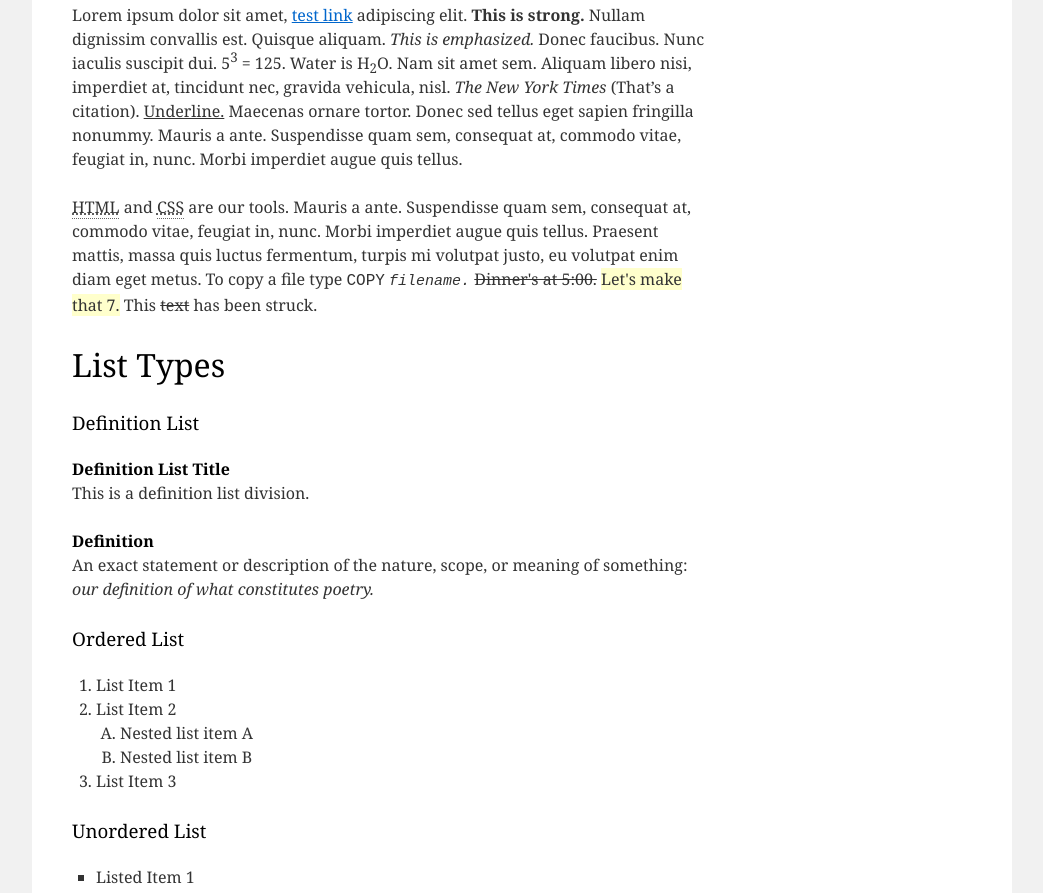
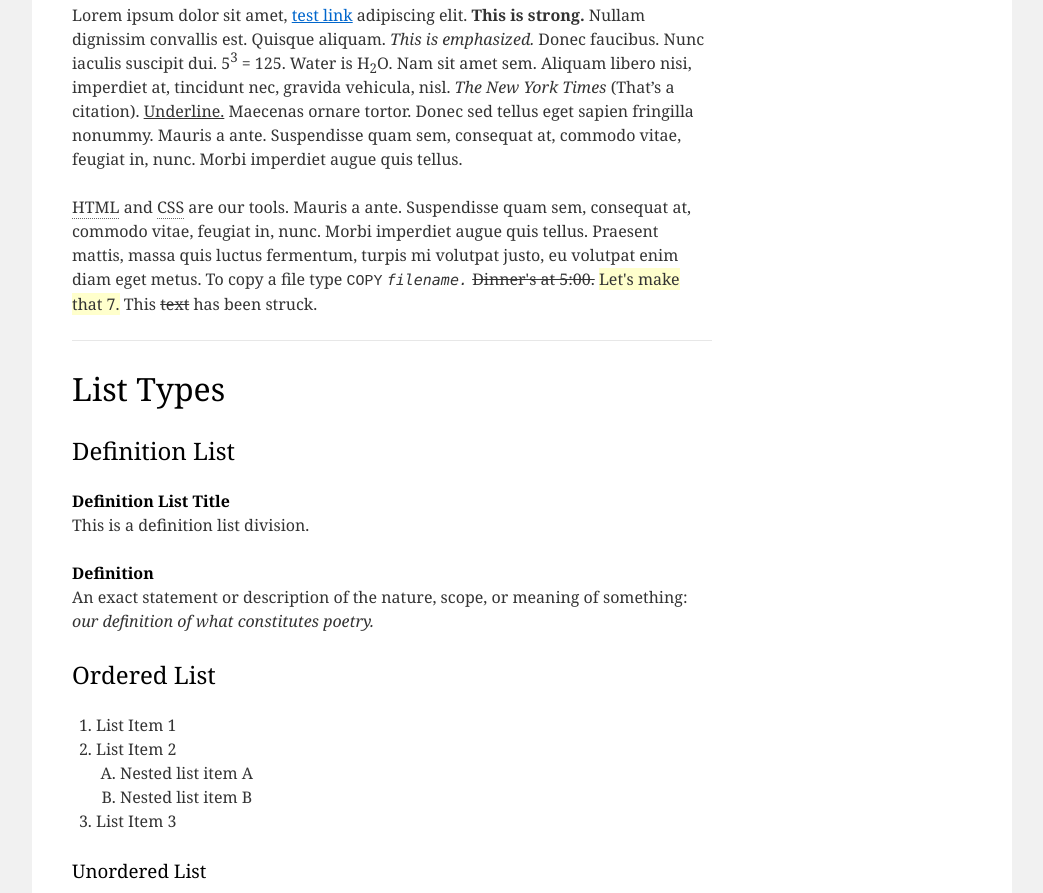
Before and after one commit to AndriiPetrov/htmlhomework1, a plain HTML site: page index.html in a window 1280 px wide. Shown: the part 471-1364 px from the top of the page, without its empty margins (118-1161 px from the left). Drawn offline with Linux system fonts and the light colour scheme.

Commit message:
Change COPY filename and insert the line

```diff
--- a/index.html
+++ b/index.html
@@ -38,20 +38,23 @@
                     <p>
                         <!--We can use here tag <acronym> but according to this reference https://www.w3schools.com/tags/tag_acronym.asp
                             and this https://developer.mozilla.org/ru/docs/Web/HTML/Element/acronym - it's not supported by html5 and recomended
-                            use abbr -->
-                        <abbr title="HyperText Markup Language">HTML</abbr> and <abbr title="Cascading Style Sheets">CSS</abbr> are our tools. Mauris a ante. Suspendisse quam sem, consequat at, commodo vitae, feugiat in, nunc. Morbi imperdiet
+                             use abbr --><!-- <abbr title="HyperText Markup Language">HTML</abbr> and <abbr title="Cascading Style Sheets">CSS</abbr> -->
+                        <acronym>HTML</acronym> and <acronym>CSS</acronym> are our tools. Mauris a ante. Suspendisse quam sem, consequat at, commodo vitae, feugiat in, nunc. Morbi imperdiet
                         augue quis tellus. Praesent mattis, massa quis luctus fermentum, turpis mi volutpat justo, eu volutpat
                         enim diam eget metus. To copy a file type
                         <!-- here we can use tags samp, code, tbd -->
-                        <samp>COPY</samp> <tt><em>filename.</em></tt> <del>Dinner's at 5:00.</del>
+                        <kbd>COPY</kbd><!-- <samp>COPY</samp>  -->
+                        <tt style="font-family: lucida console; font-style: italic; display: in">filename.</tt><!-- <tt><em>filename.</em></tt>  -->
+                        <del>Dinner's at 5:00.</del>
                         <!-- Here you can write tag "ins", or like I write in span -->
                         <ins>Let's make that 7.</ins>
                         <!-- <span style="background: rgb(255, 255, 204)">Let’s make that 7.</span> -->
                         This <s>text</s> has been struck.
                     </p>
+                    <hr>
                     <h1>List Types</h1>
 
-                    <h3>Definition List</h3>
+                    <h2>Definition List</h2>
                     <dl>
                         <dt>
                             Definition List Title
@@ -68,7 +71,7 @@
                         </dd>
                     </dl>
 
-                    <h3>Ordered List</h3>
+                    <h2>Ordered List</h2>
                     <ol>
                         <li>List Item 1</li>
                         <li>List Item 2</li>
```
